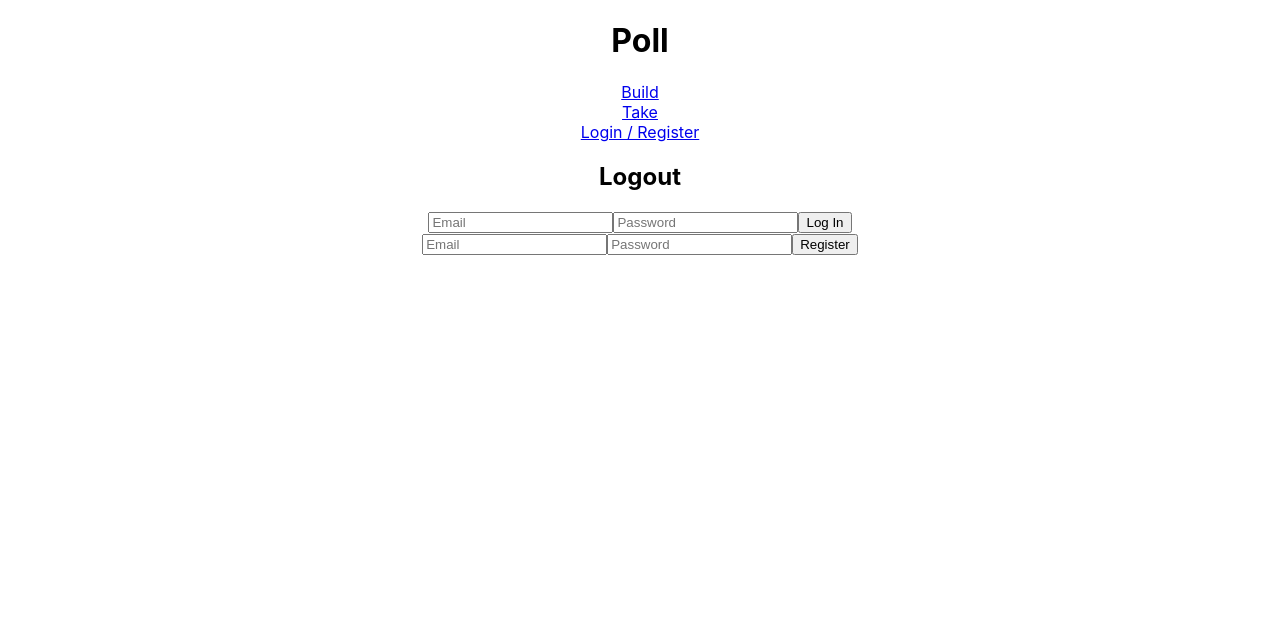
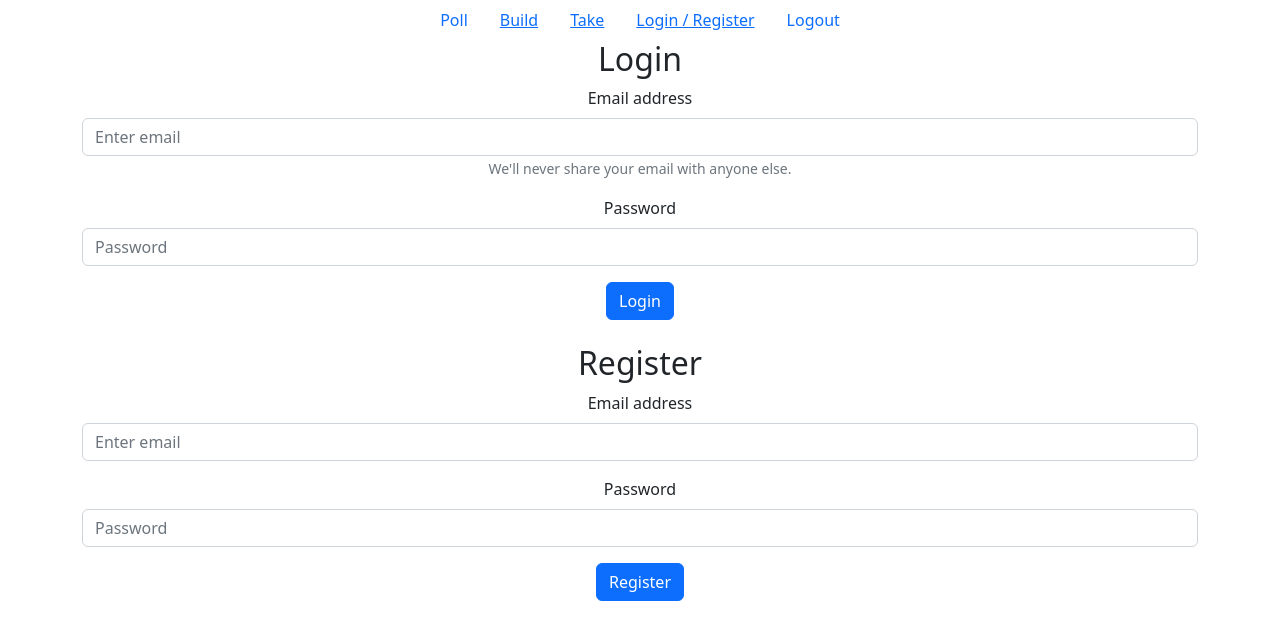
Before and after one commit to kirstenopstad/poll, a React (Create React App) app: page /login in a window 1280 px wide. Shown: the top 640 px of the page. Built offline with nearby package versions, Linux system fonts and the light colour scheme; no server answers.

Commit message:
add bootstrap &  basic styling for parent components

```diff
--- a/package.json
+++ b/package.json
@@ -6,8 +6,10 @@
     "@testing-library/jest-dom": "^5.16.5",
     "@testing-library/react": "^13.4.0",
     "@testing-library/user-event": "^13.5.0",
+    "bootstrap": "^5.2.3",
     "firebase": "^9.17.1",
     "react": "^18.2.0",
+    "react-bootstrap": "^2.7.2",
     "react-dom": "^18.2.0",
     "react-router-dom": "^6.8.1",
     "react-scripts": "5.0.1",
--- a/src/components/App.js
+++ b/src/components/App.js
@@ -8,7 +8,7 @@ import PropTypes from 'prop-types';
 import { BrowserRouter as Router, Routes, Route } from "react-router-dom";
 import { auth } from "./../firebase.js";
 import { signOut } from "firebase/auth";
-
+import Container from 'react-bootstrap/Container';
 
 function App() {
   const [signOutSuccess, setSignOutSuccess] = useState(null);
@@ -27,6 +27,7 @@ function App() {
 
   return (
     <Router>
+      <Container>
         <div className="App">
           <Header onSignOut={handleSignOut}/>
           <Routes>
@@ -35,6 +36,7 @@ function App() {
             <Route path="/login" element={<SignInControl />}/>
           </Routes>
         </div>
+      </Container>
     </Router>
   );
 }
--- a/src/components/BuildSurveyControl.js
+++ b/src/components/BuildSurveyControl.js
@@ -127,7 +127,6 @@ const BuildSurveyControl = ({}) => {
 
     return(
       <React.Fragment>
-      <h1>BuildSurveyControl</h1>
       <Dashboard
         surveyList={surveyList}
         resultList={resultList}
--- a/src/components/Dashboard.js
+++ b/src/components/Dashboard.js
@@ -1,6 +1,7 @@
 import React from "react";
 import UserSurvey from "./UserSurvey";
 import PropTypes from "prop-types";
+import Button from 'react-bootstrap/Button';
 
 const Dashboard = ({surveyList, resultList, onSurveySelect, onCreateClick}) => {
   // filter where author is KO
@@ -18,7 +19,9 @@ const Dashboard = ({surveyList, resultList, onSurveySelect, onCreateClick}) => {
             survey={survey}
             results={resultList}/>
       )}
-      <button onClick={onCreateClick}>Create Survey</button>
+      <br/>
+      <Button onClick={onCreateClick}>Create Survey</Button>
+      <br/>
     </React.Fragment>
   );
 }
--- a/src/components/Header.js
+++ b/src/components/Header.js
@@ -1,6 +1,8 @@
 import React from "react";
-import { Link } from "react-router-dom";
+import { Link, NavLink } from "react-router-dom";
 import PropTypes from 'prop-types'
+import Nav from 'react-bootstrap/Nav';
+
 
 const Header = ({ onSignOut }) => {
 
@@ -11,13 +13,32 @@ const Header = ({ onSignOut }) => {
 
   return(
     <React.Fragment>
-      <h1>Poll</h1>
-      <Link to="/build">Build</Link>
-      <br/>
-      <Link to="/take">Take</Link>
-      <br/>
-      <Link to="/login">Login / Register</Link>
-      <h2 onClick={handleLogOut}>Logout</h2>
+      <Nav className="justify-content-center">
+      <Nav.Item>
+        <Nav.Link as="li">Poll</Nav.Link>
+      </Nav.Item>
+      <Nav.Item>
+        <Nav.Link as="li">
+          <Link to="/build">Build</Link>
+        </Nav.Link>
+      </Nav.Item>
+      <Nav.Item>
+        <Nav.Link as="li">
+          <Link to="/take">Take</Link>
+        </Nav.Link>
+      </Nav.Item>
+      <Nav.Item>
+        <Nav.Link as="li">
+          <Link to="/login">Login / Register</Link>
+        </Nav.Link>
+      </Nav.Item>
+      <Nav.Item>
+        <Nav.Link as="li" onClick={handleLogOut}>
+          Logout
+        </Nav.Link>
+      </Nav.Item>
+
+      </Nav>
     </React.Fragment>
   );
 }
--- a/src/components/Register.js
+++ b/src/components/Register.js
@@ -1,6 +1,8 @@
 import React, { useState } from "react";
 import { auth } from "./../firebase.js";
 import { createUserWithEmailAndPassword } from "firebase/auth";
+import Button from 'react-bootstrap/Button';
+import Form from 'react-bootstrap/Form';
 
 const Register = () => {
   // state variable
@@ -23,18 +25,29 @@ const Register = () => {
 
   return(
     // TODO: add password double entry confirmation
-    <form onSubmit={registerUser}>
-      {signUpSuccess}
-      <input
-          type='text'
-          name='email'
-          placeholder='Email' />
-        <input
-          type='password'
-          name='password'
-          placeholder='Password' />
-      <button type="submit">Register</button>
-    </form>
+    <div className="register">
+      <br />
+      <h2>Register</h2>
+      <Form onSubmit={registerUser}>
+        {signUpSuccess}
+        <Form.Group className="mb-3" controlId="formBasicEmailReg">
+          <Form.Label>Email address</Form.Label>
+          <Form.Control type="email" name='email' placeholder="Enter email" />
+
+        </Form.Group>
+
+        <Form.Group className="mb-3" controlId="formBasicPasswordReg">
+          <Form.Label>Password</Form.Label>
+          <Form.Control type="password" name='password' placeholder="Password" />
+        </Form.Group>
+
+        <Button variant="primary" type="submit">
+          Register
+        </Button>
+      </Form>
+
+    </div>
+
 
       );
     }
--- a/src/components/SignIn.js
+++ b/src/components/SignIn.js
@@ -1,6 +1,8 @@
 import React, { useState } from "react";
 import { auth } from "./../firebase.js";
 import { signInWithEmailAndPassword} from "firebase/auth";
+import Button from 'react-bootstrap/Button';
+import Form from 'react-bootstrap/Form';
 
 
 const SignIn = () => {
@@ -22,20 +24,28 @@ const SignIn = () => {
   }
 
   return(
-    <form onSubmit={whenSignInSubmitted}>
-      {signInSuccess}
-      <input
-        type='text'
-        name='email'
-        placeholder='Email'
-      />
-      <input
-        type='password'
-        name='password'
-        placeholder='Password'
-      />
-      <button type="submit">Log In</button>
-    </form>
+    <div className="signin">
+      <h2>Login</h2>
+      <Form onSubmit={whenSignInSubmitted}>
+        {signInSuccess}
+        <Form.Group className="mb-3" controlId="formBasicEmailSignIn">
+          <Form.Label>Email address</Form.Label>
+          <Form.Control type="email" name='email' placeholder="Enter email" />
+          <Form.Text className="text-muted">
+            We'll never share your email with anyone else.
+          </Form.Text>
+        </Form.Group>
+
+        <Form.Group className="mb-3" controlId="formBasicPasswordSignIn">
+          <Form.Label>Password</Form.Label>
+          <Form.Control type="password" name='password' placeholder="Password" />
+        </Form.Group>
+
+        <Button variant="primary" type="submit">
+          Login
+        </Button>
+      </Form>
+    </div>
   );
 }
 
--- a/src/components/SurveyDetail.js
+++ b/src/components/SurveyDetail.js
@@ -1,21 +1,29 @@
 import React from "react";
 import Survey from "./Survey";
 import PropTypes from "prop-types"
+import Button from 'react-bootstrap/Button';
+import ListGroup from 'react-bootstrap/ListGroup';
+
 
 const SurveyDetail = ({selectedSurvey, onUpdateClick, onDeleteClick}) => {
   const { name, description, options, id } = selectedSurvey
   return(
     <React.Fragment>
+      <br/>
+      <h2>Survey Detail</h2>
       <h3>{name}</h3>
       <p>{description}</p>
-      <ul> options
+      <ListGroup>
         <li>{options[1]}</li>
         <li>{options[2]}</li>
         <li>{options[3]}</li>
         <li>{options[4]}</li>
-      </ul>
-      <button onClick={onUpdateClick}>Update</button>
-      <button onClick={() => onDeleteClick(id)}>Delete</button>
+      </ListGroup>
+      <br/>
+      <Button onClick={onUpdateClick}>Update</Button>
+      <br/>
+      <br/>
+      <Button onClick={() => onDeleteClick(id)}>Delete</Button>
     </React.Fragment>
   );
 }
--- a/src/components/SurveyList.js
+++ b/src/components/SurveyList.js
@@ -6,7 +6,6 @@ const SurveyList = ({onSurveySelect, surveyList}) => {
 
   return(
     <React.Fragment>
-      <h3>Survey List</h3>
       {surveyList.map(survey =>
         <Survey
           key={survey.id}
--- a/src/components/TakeSurveyControl.js
+++ b/src/components/TakeSurveyControl.js
@@ -84,7 +84,8 @@ const TakeSurveyControl = () => {
   }
   return(
     <React.Fragment>
-      <h1>TakeSurveyControl</h1>
+      <h1>Take A Survey</h1>
+      <p>Click on a survey you'd like to complete.</p>
       <SurveyList surveyList={surveyList} onSurveySelect={handleSelect}/>
       {surveyBeingTaken}
     </React.Fragment>
--- a/src/index.js
+++ b/src/index.js
@@ -3,6 +3,7 @@ import ReactDOM from 'react-dom/client';
 import './index.css';
 import App from './components/App';
 import reportWebVitals from './reportWebVitals';
+import 'bootstrap/dist/css/bootstrap.min.css';
 
 const root = ReactDOM.createRoot(document.getElementById('root'));
 root.render(
```
Also changed, not shown: 2 other files (tests, documents, lock files or other folders). Lines whose indentation alone changed are shown as unchanged.
